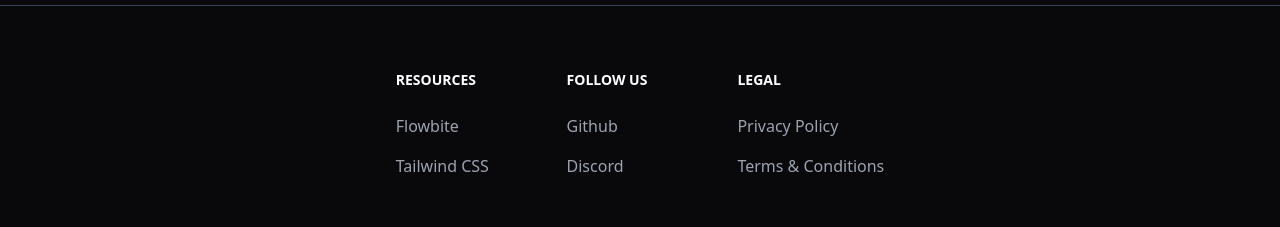
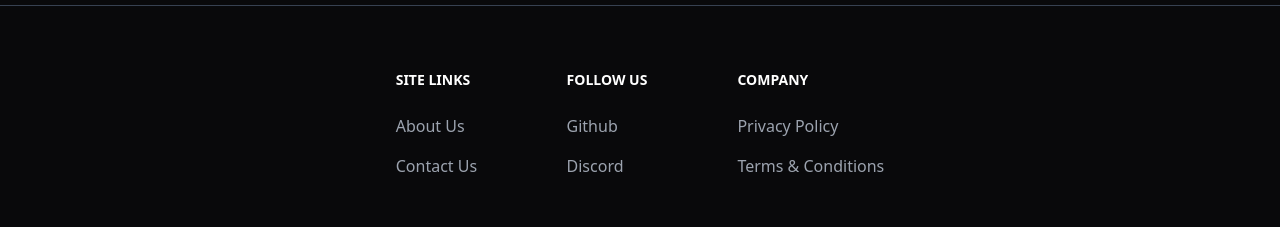
Before and after one commit to hanish-con/sole-style, a React (Vite) app in the folder frontend/: page / in a window 1280 px wide. Shown: the part 1108-1335 px from the top of the page. Built offline with nearby package versions, Linux system fonts and the light colour scheme.

Commit message:
updated footer

```diff
--- a/frontend/src/pages/commons/footer.tsx
+++ b/frontend/src/pages/commons/footer.tsx
@@ -7,13 +7,13 @@
                 <div className="md:flex md:justify-between">
                     <div className="grid grid-cols-2 gap-8 sm:gap-6 sm:grid-cols-3">
                         <div>
-                            <h2 className="mb-6 text-sm font-semibold text-gray-900 uppercase dark:text-white">Resources</h2>
+                            <h2 className="mb-6 text-sm font-semibold text-gray-900 uppercase dark:text-white">Site Links</h2>
                             <ul className="text-gray-500 dark:text-gray-400 font-medium">
                                 <li className="mb-4">
-                                    <a href="https://flowbite.com/" className="hover:underline">Flowbite</a>
+                                    <a href="/about" className="hover:underline">About Us</a>
                                 </li>
                                 <li>
-                                    <a href="https://tailwindcss.com/" className="hover:underline">Tailwind CSS</a>
+                                    <a href="contact" className="hover:underline">Contact Us</a>
                                 </li>
                             </ul>
                         </div>
@@ -29,7 +29,7 @@
                             </ul>
                         </div>
                         <div>
-                            <h2 className="mb-6 text-sm font-semibold text-gray-900 uppercase dark:text-white">Legal</h2>
+                            <h2 className="mb-6 text-sm font-semibold text-gray-900 uppercase dark:text-white">Company</h2>
                             <ul className="text-gray-500 dark:text-gray-400 font-medium">
                                 <li className="mb-4">
                                     <a href="#" className="hover:underline">Privacy Policy</a>
```
